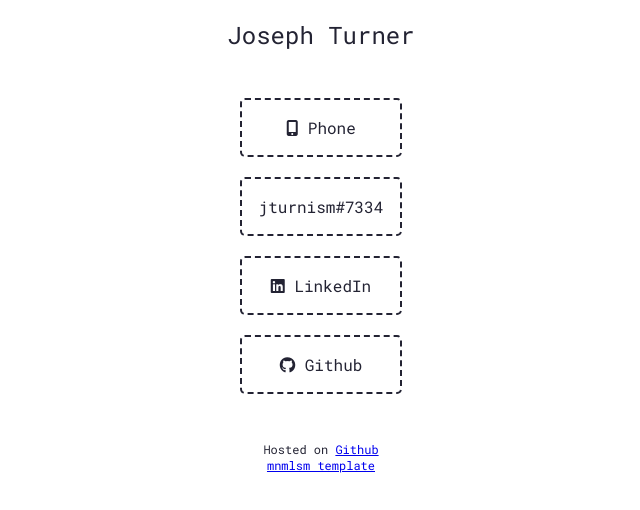
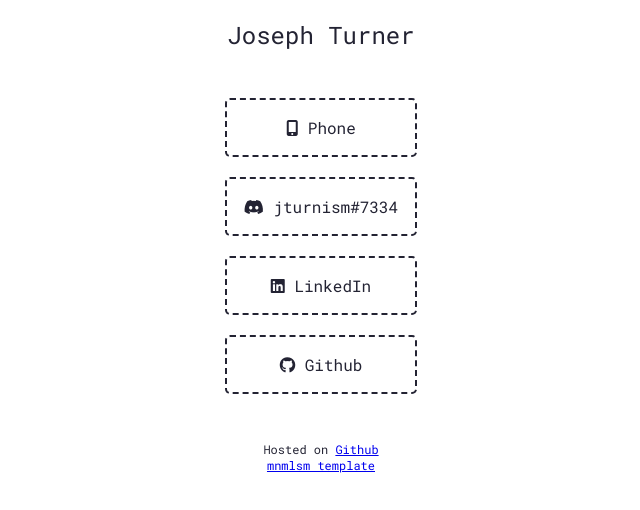
Before and after one commit to jturnism/jturnism.github.io, a plain HTML site: page index.html in a window 1280 px wide. Both pictures are taken after a click on the link "Discord". Shown: the part 232-742 px from the top of the page, without its empty margins (319-959 px from the left). Drawn offline with Linux system fonts and the light colour scheme.

Commit message:
fix discord icon on toggle, remove placeholder avatar

```diff
--- a/index.html
+++ b/index.html
@@ -10,7 +10,7 @@
     <script src="https://kit.fontawesome.com/71aa8e28a8.js" crossorigin="anonymous"></script>
     <script type="text/javascript">
         function toggle(lnk_obj) {
-            lnk_obj.innerHTML = (lnk_obj.innerHTML == 'jturnism#7334') ? '<i class="fab fa-discord"> Discord' : 'jturnism#7334';
+            lnk_obj.innerHTML = (lnk_obj.innerHTML == 'jturnism#7334') ? '<i class="fab fa-discord"> Discord' : '<i class="fab fa-discord"></i> jturnism#7334';
         }
     </script>
 </head>
```
Also changed, not shown: img/avatar.svg (deleted).
